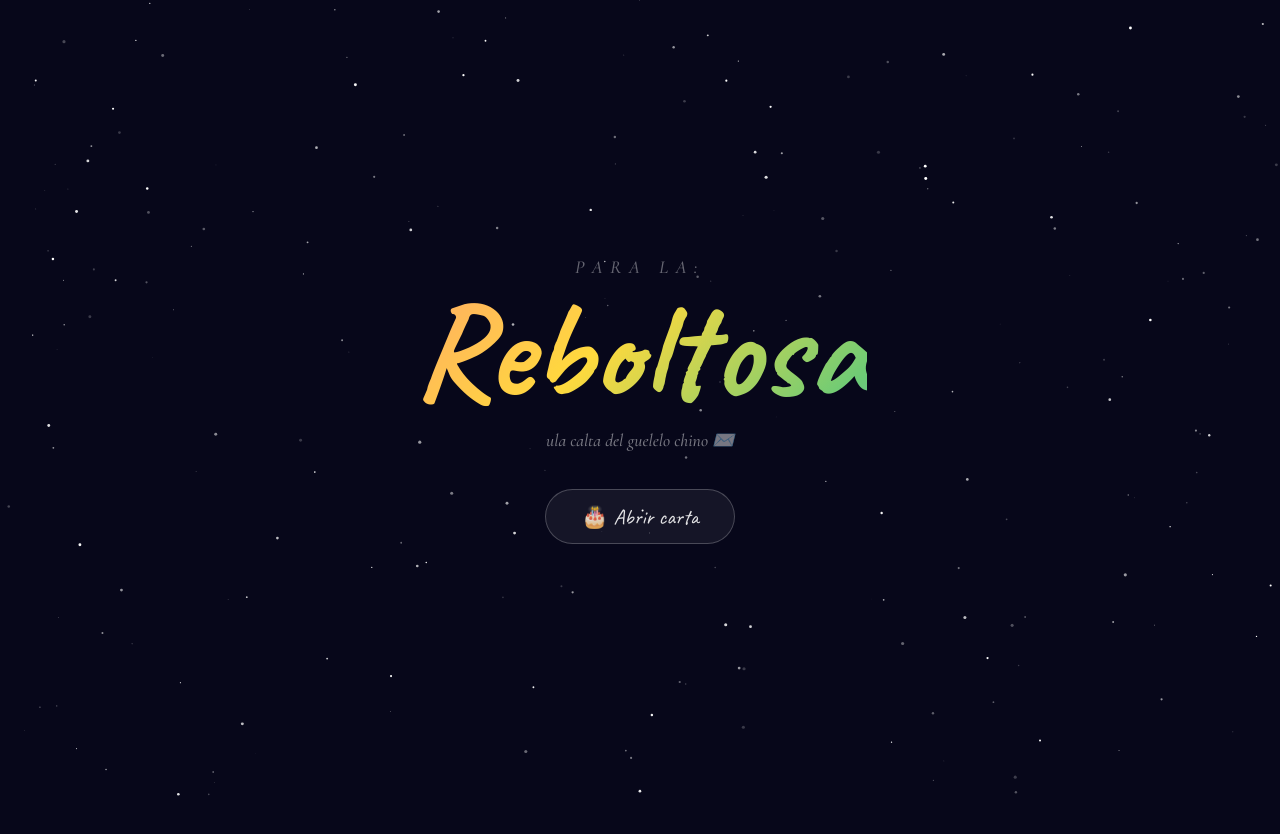
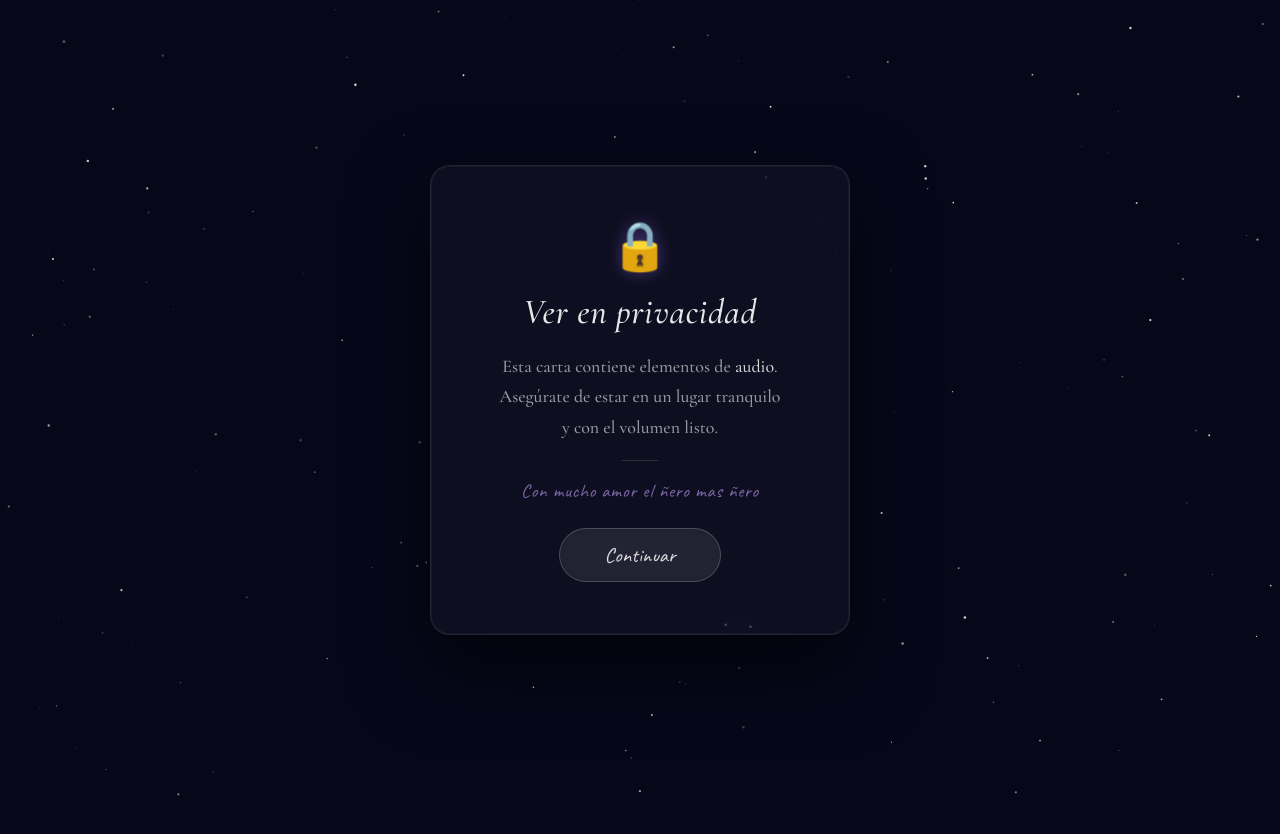
Before and after one commit to ZannianMantilla/cumplegaby, a plain HTML site: page index.html in a window 1280 px wide. Drawn offline with nearby package versions, Linux system fonts and the light colour scheme.

Commit message:
final fix

```diff
--- a/app.js
+++ b/app.js
@@ -1,6 +1,53 @@
 // ═══════════════════════════════════════════════════════════
 //  app.js — Carta para Reboltosa
 // ═══════════════════════════════════════════════════════════
+
+
+// ─────────────────────────────────────────────────────────
+//  PANTALLA DE PRIVACIDAD
+// ─────────────────────────────────────────────────────────
+const privacyCanvas = document.getElementById('privacy-stars');
+const pCtx          = privacyCanvas.getContext('2d');
+
+function resizePrivacyStars() {
+  privacyCanvas.width  = innerWidth;
+  privacyCanvas.height = innerHeight;
+}
+resizePrivacyStars();
+
+const P_STARS = Array.from({ length: 160 }, () => ({
+  x:     Math.random() * innerWidth,
+  y:     Math.random() * innerHeight,
+  r:     Math.random() * 1.2 + 0.15,
+  phase: Math.random() * Math.PI * 2,
+  speed: Math.random() * 0.014 + 0.003,
+}));
+
+let privacyStarsRunning = true;
+
+(function animatePrivacyStars() {
+  pCtx.clearRect(0, 0, privacyCanvas.width, privacyCanvas.height);
+  P_STARS.forEach(s => {
+    s.phase += s.speed;
+    const a = 0.15 + 0.7 * (0.5 + 0.5 * Math.sin(s.phase));
+    pCtx.beginPath();
+    pCtx.arc(s.x, s.y, s.r, 0, Math.PI * 2);
+    pCtx.fillStyle = `rgba(255,255,255,${a})`;
+    pCtx.fill();
+  });
+  if (privacyStarsRunning) requestAnimationFrame(animatePrivacyStars);
+})();
+
+document.getElementById('privacy-btn').addEventListener('click', () => {
+  const screen = document.getElementById('privacy-screen');
+  screen.classList.add('gone');
+  privacyStarsRunning = false;
+  // Eliminar del DOM tras la transición para no interferir
+  screen.addEventListener('transitionend', () => screen.remove(), { once: true });
+});
+
+addEventListener('resize', resizePrivacyStars);
+
 
 
 // ─────────────────────────────────────────────────────────
--- a/index.html
+++ b/index.html
@@ -17,6 +17,22 @@
 </audio>
 
 <canvas id="cf-canvas"></canvas>
+
+<!-- ═══ PANTALLA DE ADVERTENCIA ═══ -->
+<div id="privacy-screen" class="privacy-screen">
+  <canvas id="privacy-stars"></canvas>
+  <div class="privacy-inner">
+    <div class="privacy-lock">🔒</div>
+    <h2 class="privacy-title">Ver en privacidad</h2>
+    <p class="privacy-body">
+      Esta carta contiene elementos de <strong>audio</strong>.<br>
+      Asegúrate de estar en un lugar tranquilo<br>y con el volumen listo.
+    </p>
+    <div class="privacy-divider"></div>
+    <p class="privacy-note">Con mucho amor el ñero mas ñero</p>
+    <button class="privacy-btn" id="privacy-btn">Continuar</button>
+  </div>
+</div>
 
 <!-- ═══ INTRO ═══ -->
 <div id="intro">
--- a/styles.css
+++ b/styles.css
@@ -8,6 +8,102 @@ body{
   font-family:'Caveat',cursive;
   overflow-x:hidden;min-height:100vh;
 }
+
+/* ════════════════════════════════════════════
+   PANTALLA DE ADVERTENCIA
+════════════════════════════════════════════ */
+.privacy-screen{
+  position:fixed;inset:0;z-index:1100;
+  background:#07071a;
+  display:flex;align-items:center;justify-content:center;
+  padding:1.5rem;
+  transition:opacity 1s ease,transform 1s ease;
+}
+.privacy-screen.gone{
+  opacity:0;transform:scale(1.04);pointer-events:none;
+}
+#privacy-stars{
+  position:absolute;inset:0;width:100%;height:100%;
+}
+
+.privacy-inner{
+  position:relative;z-index:2;
+  text-align:center;
+  display:flex;flex-direction:column;align-items:center;
+  gap:1.1rem;
+  max-width:420px;width:100%;
+  background:rgba(255,255,255,0.03);
+  border:1px solid rgba(255,255,255,0.09);
+  border-radius:20px;
+  padding:clamp(2rem,6vw,3.2rem) clamp(1.4rem,5vw,2.8rem);
+  backdrop-filter:blur(16px);
+  box-shadow:0 0 0 1px rgba(255,255,255,0.04) inset,
+             0 32px 80px rgba(0,0,0,0.6);
+  animation:fadeUp 0.9s ease 0.2s both;
+}
+
+.privacy-lock{
+  font-size:clamp(2rem,7vw,2.8rem);
+  animation:lockPulse 3s ease-in-out infinite;
+}
+@keyframes lockPulse{
+  0%,100%{transform:scale(1);filter:drop-shadow(0 0 0px rgba(160,120,255,0))}
+  50%{transform:scale(1.08);filter:drop-shadow(0 0 10px rgba(160,120,255,0.5))}
+}
+
+.privacy-title{
+  font-family:'Cormorant Garamond',serif;
+  font-weight:500;font-style:italic;
+  font-size:clamp(1.6rem,5vw,2.2rem);
+  line-height:1.2;
+  color:rgba(255,255,255,0.9);
+  letter-spacing:0.02em;
+}
+
+.privacy-body{
+  font-family:'Cormorant Garamond',serif;
+  font-size:clamp(0.95rem,2.8vw,1.12rem);
+  color:rgba(255,255,255,0.58);
+  line-height:1.7;
+}
+.privacy-body strong{
+  color:rgba(255,255,255,0.82);font-weight:500;
+}
+
+.privacy-divider{
+  width:36px;height:1px;
+  background:rgba(255,255,255,0.14);
+}
+
+.privacy-note{
+  font-family:'Caveat',cursive;
+  font-size:clamp(1rem,3vw,1.18rem);
+  color:rgba(200,160,255,0.6);
+  letter-spacing:0.04em;
+}
+
+.privacy-btn{
+  margin-top:0.5rem;
+  padding:0.82rem 2.8rem;
+  background:rgba(255,255,255,0.06);
+  border:1.5px solid rgba(255,255,255,0.2);
+  border-radius:100px;
+  font-family:'Caveat',cursive;
+  font-size:clamp(1.1rem,3vw,1.3rem);
+  color:rgba(255,255,255,0.85);
+  cursor:pointer;
+  transition:all 0.28s ease;
+  backdrop-filter:blur(8px);
+  -webkit-tap-highlight-color:transparent;
+}
+.privacy-btn:hover{
+  background:rgba(255,255,255,0.12);
+  border-color:rgba(255,255,255,0.48);
+  color:#fff;
+  transform:translateY(-2px) scale(1.03);
+  box-shadow:0 10px 28px rgba(120,80,255,0.2);
+}
+.privacy-btn:active{transform:scale(0.97)}
 
 /* ════════════════════════════════════════════
    INTRO
```
Also changed, not shown: 1 other file.
